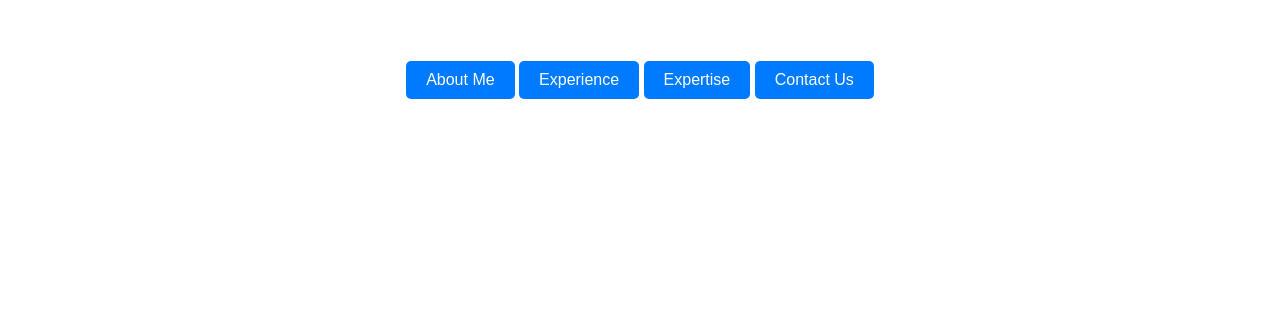
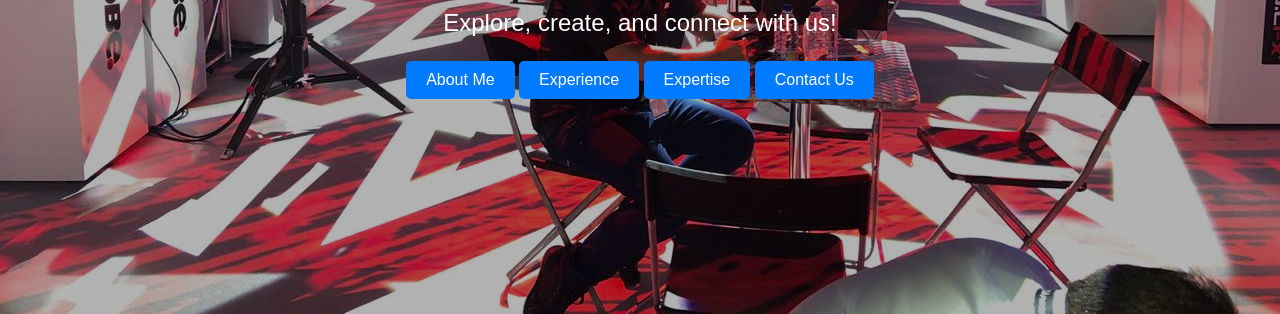
Before and after one commit to Zitlab/fawadshah.github.io, a plain HTML site: page index.html in a window 1280 px wide. Shown: the part 486-800 px from the top of the page. Drawn offline with Linux system fonts and the light colour scheme.

Commit message:
Update style.css
i have update the path of background image

```diff
--- a/style.css
+++ b/style.css
@@ -13,7 +13,7 @@ body, html {
   left: 0;
   width: 100%;
   height: 100%;
-  background-image: url('logo/r3.jpeg'); /* Replace with your image path */
+  background-image: url('r3.jpeg'); /* Replace with your image path */
   background-size: cover;
   background-position: center;
   filter: brightness(0.7);
```
